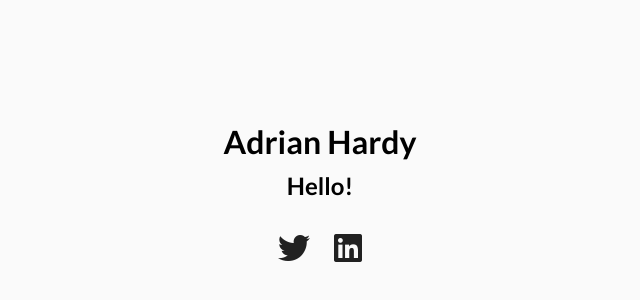
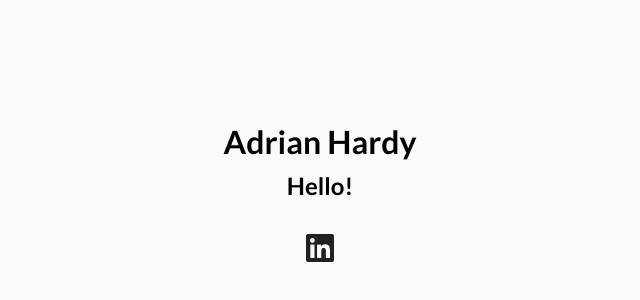
Before and after one commit to Wiltuk/hardy.dev, a plain HTML site: page index.html in a window 1280 px wide. Shown: the part 196-496 px from the top of the page, without its empty margins (320-960 px from the left). Drawn offline with nearby package versions, Linux system fonts and the light colour scheme.

Commit message:
Remove Twitter Link

```diff
--- a/index.html
+++ b/index.html
@@ -62,12 +62,6 @@
 
             <ul>
               <li>
-                <a href="https://twitter.com/wilt/" aria-label="Twitter">
-                  <i class="fab fa-twitter fa-2x" aria-hidden="true"></i>
-                </a>
-              </li>
-
-              <li>
                 <a
                   href="https://www.linkedin.com/in/hardyadrian/"
                   aria-label="Linkedin"
```
Also changed, not shown: 1 other file.
